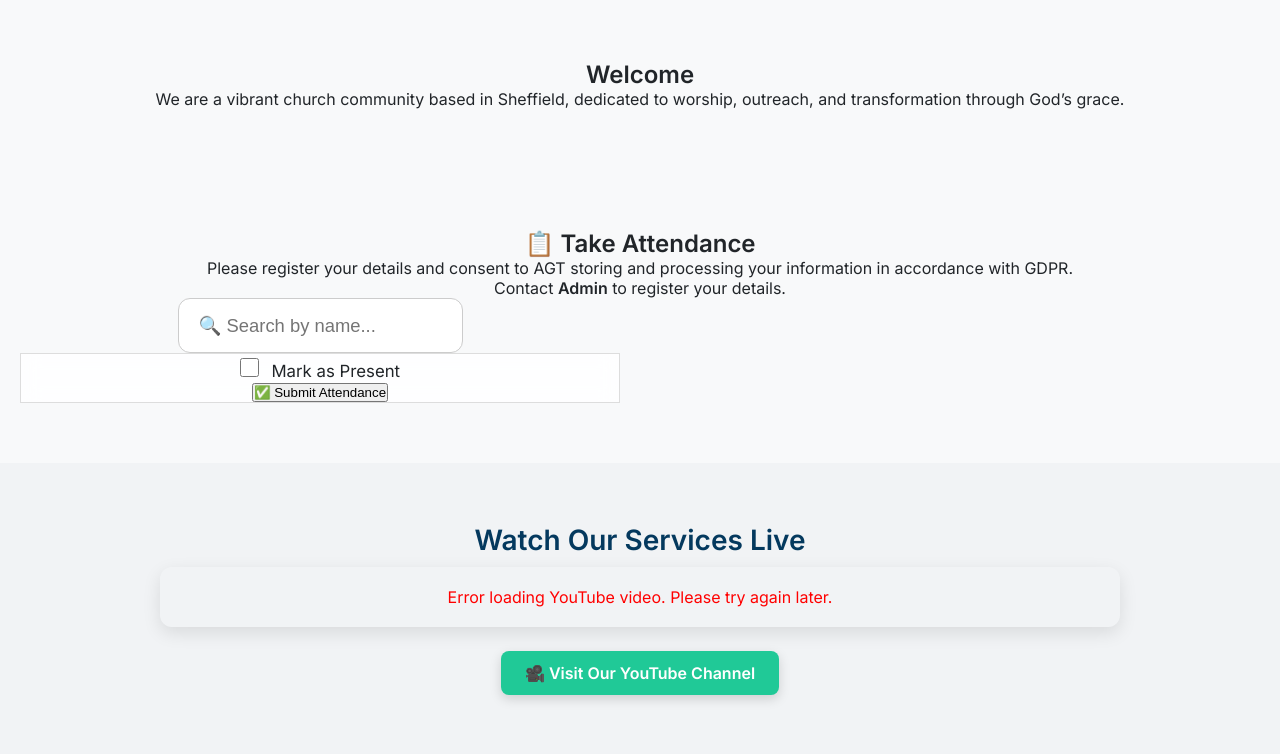
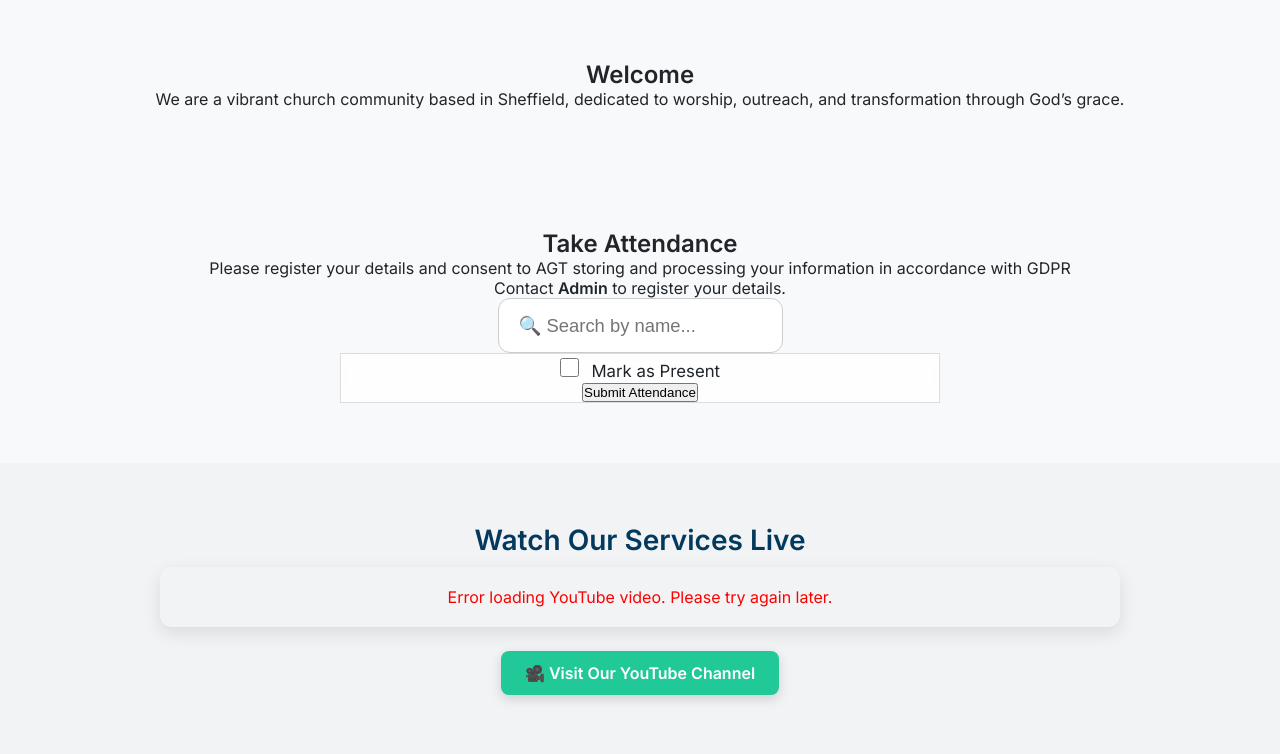
Before and after one commit to Tunnox/AGTWeb, a Flask app: page / in a window 1280 px wide. Shown: the part 265-1019 px from the top of the page. Run offline with Flask 3, Linux system fonts and the light colour scheme; some libraries are stand-ins or nearby versions.

Commit message:
Update main.html

```diff
--- a/api/templates/main.html
+++ b/api/templates/main.html
@@ -282,37 +282,31 @@ header::after {
 
   <!-- Attendacne-->
   <!-- General Attendance Section -->
-<section id="Take_attendance" class="py-5 bg-light">
-  <div class="container">
-    <div class="text-center mb-5">
-      <h2 class="section-title display-6 fw-semibold">📋 Take Attendance</h2>
-      <p class="text-muted mb-1">
-        Please register your details and consent to AGT storing and processing your information in accordance with GDPR.
-      </p>
-      <p class="text-muted">Contact <strong>Admin</strong> to register your details.</p>
+<section id="Take_attendacne" class="py-5">
+  <h2 class="section-title mb-4 text-center">Take Attendance</h2>
+    <p>Please register your details and consent to AGT storing and processing your information in accordance with GDPR</p>
+    <p style="text-align:center;">Contact <strong>Admin</strong> to register your details.</p>
+  <div class="section-card p-4 shadow rounded bg-white" style="max-width: 600px; margin: auto;">
+    <input type="text" id="attendanceSearchInput" class="form-control mb-3 shadow-sm" placeholder="🔍 Search by name...">
+    <div id="attendanceSearchResults" class="d-flex flex-column gap-2"></div>
+
+    <div id="selectedRecord" class="glass-card d-none mt-4 p-4 rounded shadow" style="background: rgba(255, 255, 255, 0.85); backdrop-filter: blur(8px); border: 1px solid #ddd;">
+  <h5 id="selectedName" class="mb-1 fw-bold"></h5>
+  <p id="selectedContact" class="mb-3 text-muted"></p>
+
+  <!-- Alert shown only if already marked -->
+  <div id="attendanceAlreadyMarked" class="alert alert-warning py-2 px-3 d-none mb-3" role="alert"></div>
+
+  <!-- Mark + Submit only visible when appropriate -->
+  <div id="attendanceActions" class="d-none">
+    <div class="form-check mb-3">
+      <input class="form-check-input" type="checkbox" id="markPresent">
+      <label class="form-check-label" for="markPresent">Mark as Present</label>
+    </div>
+    <button class="btn btn-success btn-lg w-200" id="submitAttendance">Submit Attendance</button>
+  </div>
     </div>
 
-    <div class="section-card mx-auto p-4 shadow-sm rounded-4 bg-white" style="max-width: 600px;">
-      <input type="text" id="attendanceSearchInput" class="form-control mb-4 shadow-sm" placeholder="🔍 Search by name...">
-
-      <div id="attendanceSearchResults" class="d-flex flex-column gap-2"></div>
-
-      <div id="selectedRecord" class="glass-card d-none mt-4 p-4 rounded-4 shadow-sm border">
-        <h5 id="selectedName" class="mb-1 fw-bold fs-5"></h5>
-        <p id="selectedContact" class="mb-3 text-muted small"></p>
-
-        <div id="attendanceAlreadyMarked" class="alert alert-warning py-2 px-3 d-none mb-3" role="alert"></div>
-
-        <div id="attendanceActions" class="d-none">
-          <div class="form-check form-switch mb-4">
-            <input class="form-check-input" type="checkbox" id="markPresent">
-            <label class="form-check-label fw-medium" for="markPresent">Mark as Present</label>
-          </div>
-          <button class="btn btn-success btn-lg w-100" id="submitAttendance">✅ Submit Attendance</button>
-        </div>
-      </div>
-    </div>
-  </div>
 </section>
 
 <style>
```
